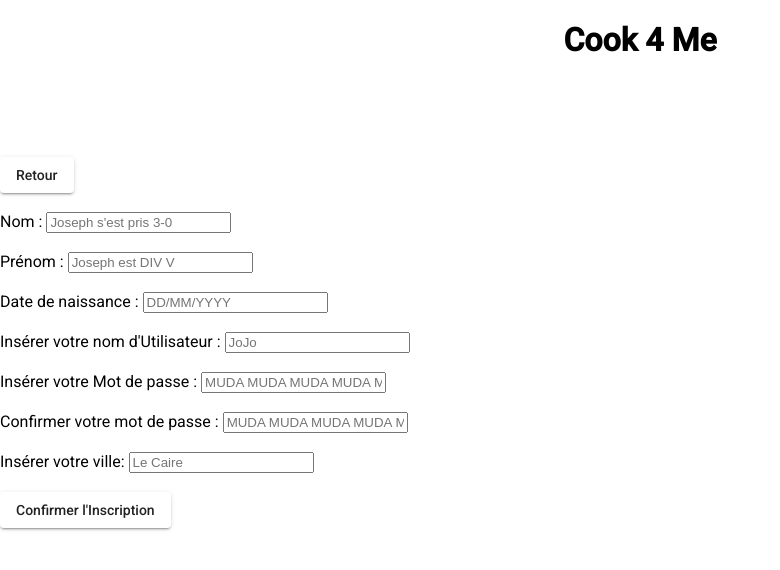
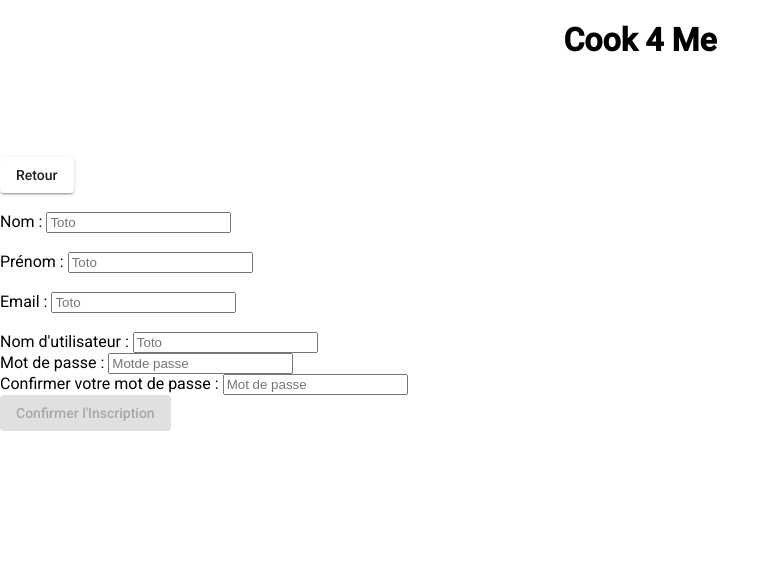
Before and after one commit to joumichy/cookformefront, an Angular app: page / in a window 1280 px wide. Both pictures are taken after a click on the button "Inscription". Shown: the top 570 px of the page, without its empty margins (0-780 px from the left). Built offline with nearby package versions, Linux system fonts and the light colour scheme.

Commit message:
Creation nouveau formulaire Inscprition

```diff
--- a/src/app/inscription/inscription.component.html
+++ b/src/app/inscription/inscription.component.html
@@ -2,61 +2,50 @@
 
 <div *ngIf = "showInscprition">
 
+    <div [formGroup] = "form">
     <br>
         <div>
             <!-- DIV Nom -->
-        <label> Nom :
-            <input [(ngModel)] = "user.lastName" placeholder="Joseph s'est pris 3-0"/>
+            <label> Nom  :
+                <input  placeholder="Toto"  id = "firstName" name = "firstName" formControlName= "firstName"/>
             </label>
         </div><br>
 
         <div>
-        <!-- DIV Prénom -->
             <label> Prénom :
-            <input [(ngModel)] = "user.firstName" placeholder="Joseph est DIV V"/>
+                <input  placeholder="Toto"  id = "lastName" name = "lastName" formControlName= "lastName"/>
             </label>
         </div><br>
 
         <div>
-        <!-- DIV Date de Naissance -->
-        <label> Date de naissance :
-            <input [(ngModel)] = "user.birthday" placeholder="DD/MM/YYYY"/>
+            <label> Email :
+                <input  placeholder="Toto"  id = "mail" name = "mail" formControlName= "mail"/>
             </label>
         </div><br>
 
 
 
-    <div>
-        <!-- DIV Nom Utilisateur-->
-        <label> Insérer votre nom d'Utilisateur :
-            <input [(ngModel)] = "user.username" placeholder="JoJo"/>
-        </label>
-    </div><br>
 
-    <div>
-        <!-- DIV Nom Utilisateur-->
-        <label> Insérer votre Mot de passe :
-            <input [(ngModel)] = "user.password" placeholder="MUDA MUDA MUDA MUDA MUDA"/>
-        </label>
-    </div><br>
 
-    <div>
-        <!-- DIV Nom Utilisateur-->
+        <label> Nom d'utilisateur :
+            <input  placeholder="Toto"  id = "username" name = "username" formControlName="username"/>
+        </label><br>
+
+        <label> Mot de passe :
+            <input  placeholder="Motde passe"  id = "password" name = "password" formControlName="password"/>
+        </label><br>
+
         <label> Confirmer votre mot de passe :
-            <input [(ngModel)] = "password2" placeholder="MUDA MUDA MUDA MUDA MUDA"/>
-        </label>
-    </div><br>
+            <input  placeholder="Mot de passe"  id = "confirmPassword"  />
+        </label><br>
 
-    <div>
-        <!-- DIV Nom Utilisateur-->
-        <label> Insérer votre ville:
-            <input [(ngModel)] = "user.city" placeholder="Le Caire"/>
-        </label>
-    </div><br>
+
+
 
         <div>
             <!-- Confirmer l'inscription-->
-        <button mat-raised-button type="button" label="Click" (click)="onSubmitInscription()" >Confirmer l'Inscription</button>
+            <button mat-raised-button type="button" [disabled] = "form.invalid" label="Click" (click)="onSubmitInscription()" >Confirmer l'Inscription</button>
+        </div>
     </div>
 
 
--- a/src/app/inscription/inscription.component.ts
+++ b/src/app/inscription/inscription.component.ts
@@ -1,6 +1,6 @@
 import { Component, OnInit, Input } from '@angular/core';
 import { User } from '../user'
-
+import { FormGroup, FormControl, Validators } from '@angular/forms';
 @Component({
   selector: 'app-inscription',
   templateUrl: './inscription.component.html',
@@ -27,9 +27,28 @@ export class InscriptionComponent implements OnInit {
     userType : null
   };
     password2: string;
+    form: any;
+    item = [
+      {id:'1', text: 'Client' },
+      {id:'2', text: 'Traiteur' },
+    ]
 
 
-  constructor() { }
+  constructor() {
+    this.form = new FormGroup(
+      {
+
+        firstName: new FormControl("",Validators.required),
+        lastName: new FormControl("",Validators.required),
+        username: new FormControl("",Validators.required),
+        password: new FormControl("",Validators.required),
+        mail: new FormControl("",Validators.required),
+        role: new FormControl("",Validators.required),
+        phoneNumber: new FormControl("",Validators.required),
+
+      }
+    );
+   }
 
   ngOnInit() {
 
```
Lines whose indentation alone changed are shown as unchanged.
